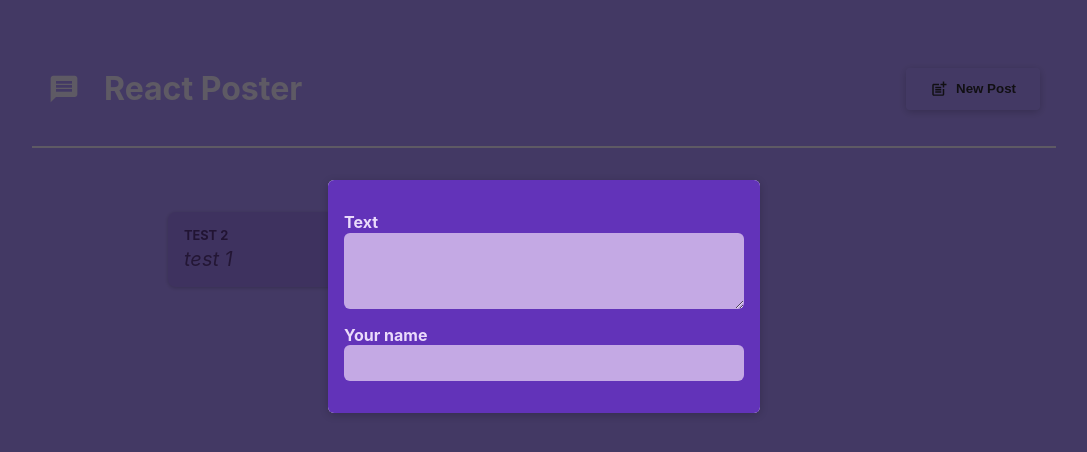
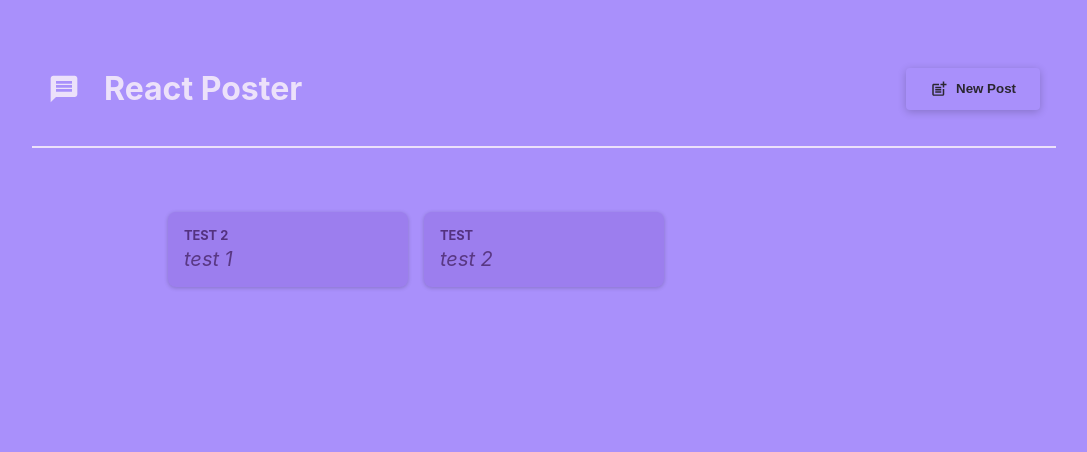
Before and after one commit to guiizis/nextJS, a React (Create React App) app in the folder react-raw/my-react-app/: page / in a window 1280 px wide. Shown: the top 452 px of the page, without its empty margins (96-1183 px from the left). Built offline with nearby package versions, Linux system fonts and the light colour scheme.

Commit message:
add useContext to avoid the mess of lift up state

```diff
--- a/react-raw/my-react-app/src/App.js
+++ b/react-raw/my-react-app/src/App.js
@@ -1,12 +1,15 @@
 import './App.css';
 import MainHeader from './components/HeaderComponents/Header';
 import { ListPostComponent } from './components/ListPosts/ListPost';
+import { OpenModalProvider } from './context/OpenModalContext';
 
 function App() {
   return (
     <main>
-      <MainHeader/>
-      <ListPostComponent/>
+      <OpenModalProvider>
+        <MainHeader />
+        <ListPostComponent />
+      </OpenModalProvider>
     </main>
   );
 }
--- a/react-raw/my-react-app/src/components/HeaderComponents/Header.js
+++ b/react-raw/my-react-app/src/components/HeaderComponents/Header.js
@@ -1,8 +1,16 @@
 import { MdPostAdd, MdMessage } from 'react-icons/md';
 
 import classes from './Header.module.css';
+import { useOpenModalSharedState } from '../../context/OpenModalContext';
 
-function MainHeader({ onCreatePost }) {
+function MainHeader() {
+
+  const { setSharedOpenModalValue } = useOpenModalSharedState();
+
+  function createNewPost() {
+    setSharedOpenModalValue(true);
+  }
+
   return (
     <header className={classes.header}>
       <h1 className={classes.logo}>
@@ -10,7 +18,7 @@ function MainHeader({ onCreatePost }) {
         React Poster
       </h1>
       <p>
-        <button className={classes.button} onClick={onCreatePost}>
+        <button className={classes.button} onClick={createNewPost}>
           <MdPostAdd size={18} />
           New Post
         </button>
--- a/react-raw/my-react-app/src/components/ListPosts/ListPost.js
+++ b/react-raw/my-react-app/src/components/ListPosts/ListPost.js
@@ -7,7 +7,6 @@ import { useState } from "react";
 export function ListPostComponent() {
   const [enteredText, setEnteredText] = useState('test 1');
   const [enteredAuthor, setEnteredAuthor] = useState('test 2');
-  const [modalIsVisible, setModalIsVisible] = useState(true);
 
   function changeBodyHandler(event) {
     setEnteredText(event.target.value);
@@ -17,13 +16,9 @@ export function ListPostComponent() {
     setEnteredAuthor(event.target.value);
   }
 
-  function modalShowHandler() {
-    setModalIsVisible((prev) => !prev);
-  }
-
   return (
     <>
-      <Modal showModal={modalShowHandler} isModalVisible={modalIsVisible}>
+      <Modal>
         <NewPost
           onBodyChange={changeBodyHandler}
           onAuthorChange={changeAuthorHandler}
--- a/react-raw/my-react-app/src/components/ModalComponet/modal.js
+++ b/react-raw/my-react-app/src/components/ModalComponet/modal.js
@@ -1,10 +1,17 @@
 import classes from './modal.module.css';
+import { useOpenModalSharedState } from '../../context/OpenModalContext.js'
 
 export function Modal(props) {
+  const { sharedOpenModalValue, setSharedOpenModalValue } = useOpenModalSharedState()
+
+  function modalShowHandler() {
+    setSharedOpenModalValue((prev) => !prev);
+  }
+
   return (
     <>
-      <div className={props.isModalVisible ? classes.backdrop: ''} onClick={props.showModal}/>
-      <dialog open={props.isModalVisible} className={classes.modal}>
+      <div className={sharedOpenModalValue ? classes.backdrop : ''} onClick={modalShowHandler} />
+      <dialog open={sharedOpenModalValue} className={classes.modal}>
         {props.children}
       </dialog>
     </>
--- /dev/null
+++ b/react-raw/my-react-app/src/context/OpenModalContext.js
@@ -0,0 +1,19 @@
+// src/contexts/OpenModalContext.tsx
+import React, { createContext, useContext, useState } from 'react';
+
+const OpenModalContext = createContext(undefined);
+
+export const OpenModalProvider = ({ children }) => {
+  const [sharedOpenModalValue, setSharedOpenModalValue] = useState(false);
+
+  return (
+    <OpenModalContext.Provider value={{ sharedOpenModalValue, setSharedOpenModalValue }}>
+      {children}
+    </OpenModalContext.Provider>
+  );
+};
+
+export const useOpenModalSharedState = () => {
+  const context = useContext(OpenModalContext);
+  return context;
+};
```
